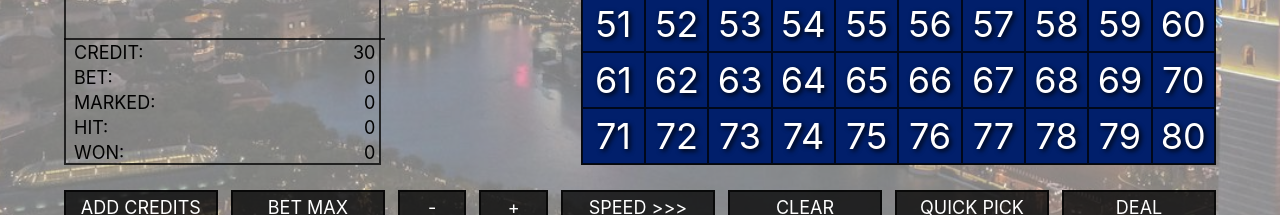
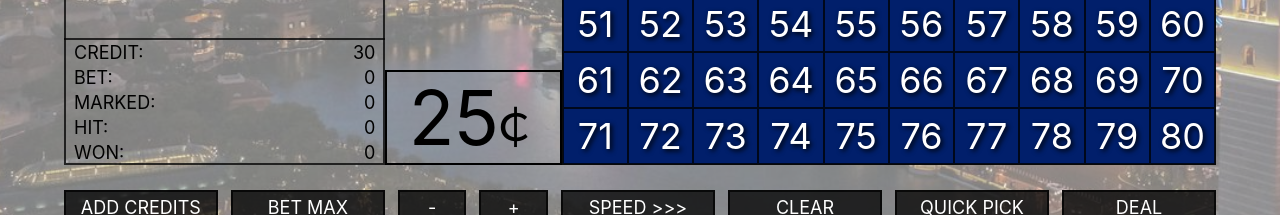
Before and after one commit to AdamMattas/honest_keno, a React (Create React App) app: page / in a window 1280 px wide. Shown: the part 477-692 px from the top of the page. Built offline with nearby package versions, Linux system fonts and the light colour scheme.

Commit message:
added denomination component

```diff
--- a/src/App.scss
+++ b/src/App.scss
@@ -187,7 +187,22 @@ th {
 }
 
 .spacer-200 {
-  width: 200px;
+  width: 15%;
+  border: 2px solid black;
+  position: absolute;
+  bottom: 0px;
+  text-align: center;
+}
+
+.denomination {
+  font-size: 75px;
+  // position: absolute;
+  // bottom: 0px;
+}
+
+.denomination + span {
+  font-size: 50px;
+  margin-left: -10px;
 }
 
 .container-bottom {
--- /dev/null
+++ b/src/components/denomination.jsx
@@ -0,0 +1,12 @@
+import React from "react";
+
+const Denomination = props => {
+  return (
+    <div className="spacer-200">
+      <span className="denomination">{props.denom}</span>
+      <span>&#65504;</span>
+    </div>
+  );
+};
+
+export default Denomination;
--- a/src/components/machine.jsx
+++ b/src/components/machine.jsx
@@ -1,5 +1,6 @@
 import React, { Component } from "react";
 import Buttons from "./buttons";
+import Denomination from "./denomination";
 import Display from "./display";
 import SingleCard from "./singleCard";
 import KenoBallRack from "./kenoBallRack";
@@ -16,7 +17,7 @@ class Machine extends Component {
     hit: "0",
     hits: [],
     denomination: 25,
-    denomOption: [5, 25],
+    denomOption: [1, 5, 10, 25],
     bet: 0,
     maxBet: 5,
     newBet: false,
@@ -231,7 +232,7 @@ class Machine extends Component {
             credit={credit}
             winnings={winnings}
           />
-          <div className="spacer-200" />
+          <Denomination denom={this.state.denomination} />
           <SingleCard data={this.state.kenoNumbers} numSelect={this.numClick} />
         </div>
         <div className="button-wrap">
```
